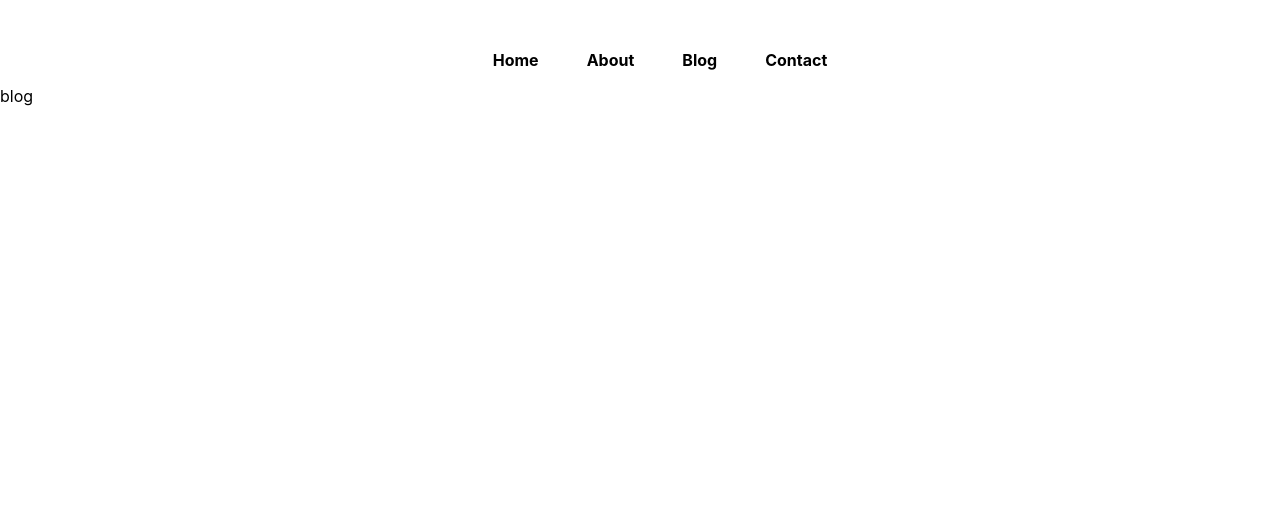
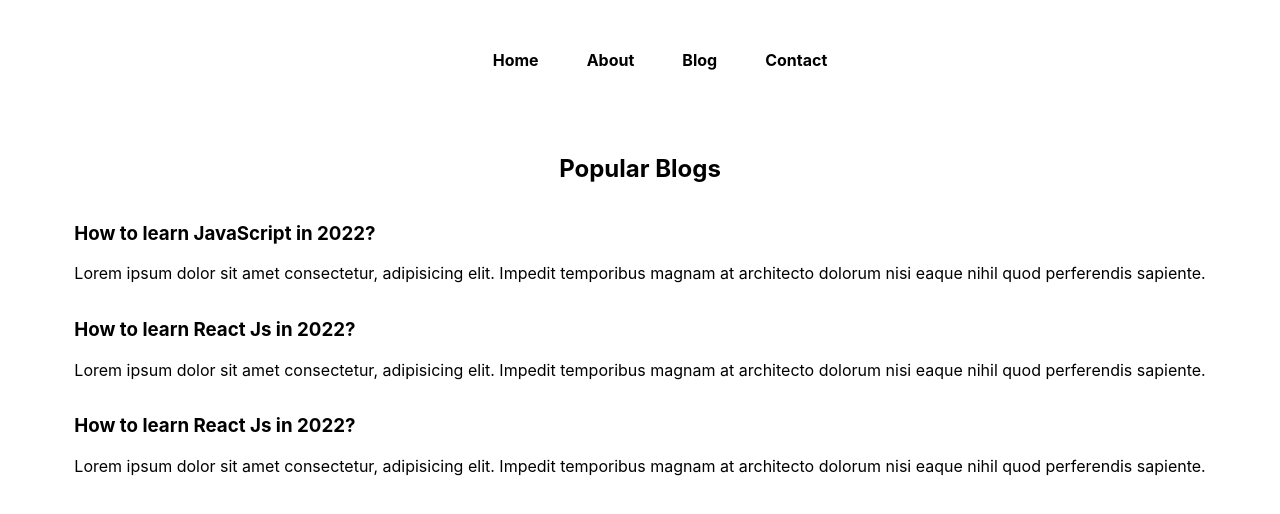
Before and after one commit to naimahassan43/next-blog-coder, a Next.js app: page /blog in a window 1280 px wide. Shown: the top 514 px of the page. Built offline with nearby package versions, Linux system fonts and the light colour scheme.

Commit message:
Blog and Blogpost page

```diff
--- a/pages/blog.js
+++ b/pages/blog.js
@@ -1,7 +1,42 @@
-import React from "react";
+import Link from "next/link";
+import styles from "../styles/Blog.module.css";
 
 const BlogPage = () => {
-  return <div>blog</div>;
+  return (
+    <div className={styles.container}>
+      <main className={styles.main}>
+        <h2>Popular Blogs</h2>
+        <div className={styles.blogItem}>
+          <Link href={"/blogpost/learn-js"}>
+            <h3>How to learn JavaScript in 2022?</h3>
+          </Link>
+
+          <p>
+            Lorem ipsum dolor sit amet consectetur, adipisicing elit. Impedit
+            temporibus magnam at architecto dolorum nisi eaque nihil quod
+            perferendis sapiente.
+          </p>
+        </div>
+        <div className="blogItem">
+          <h3>How to learn React Js in 2022?</h3>
+          <p>
+            Lorem ipsum dolor sit amet consectetur, adipisicing elit. Impedit
+            temporibus magnam at architecto dolorum nisi eaque nihil quod
+            perferendis sapiente.
+          </p>
+        </div>
+
+        <div className="blogItem">
+          <h3>How to learn React Js in 2022?</h3>
+          <p>
+            Lorem ipsum dolor sit amet consectetur, adipisicing elit. Impedit
+            temporibus magnam at architecto dolorum nisi eaque nihil quod
+            perferendis sapiente.
+          </p>
+        </div>
+      </main>
+    </div>
+  );
 };
 
 export default BlogPage;
--- /dev/null
+++ b/styles/Blog.module.css
@@ -0,0 +1,16 @@
+.container {
+  padding: 0 2rem;
+}
+
+.main {
+  min-height: 100vh;
+  padding-top: 3rem;
+  flex: 1;
+  display: flex;
+  flex-direction: column;
+  justify-content: flex-start;
+  align-items: center;
+}
+.blogItem h3 {
+  cursor: pointer;
+}
--- /dev/null
+++ b/styles/BlogPost.module.css
@@ -0,0 +1,16 @@
+.container {
+  padding: 0 2rem;
+}
+
+.main {
+  min-height: 100vh;
+  padding-top: 3rem;
+  flex: 1;
+  display: flex;
+  flex-direction: column;
+  justify-content: flex-start;
+  align-items: center;
+}
+.blogItem h3 {
+  cursor: pointer;
+}
```
Also changed, not shown: pages/blogpost/[slug].js (+16 -1 lines).
